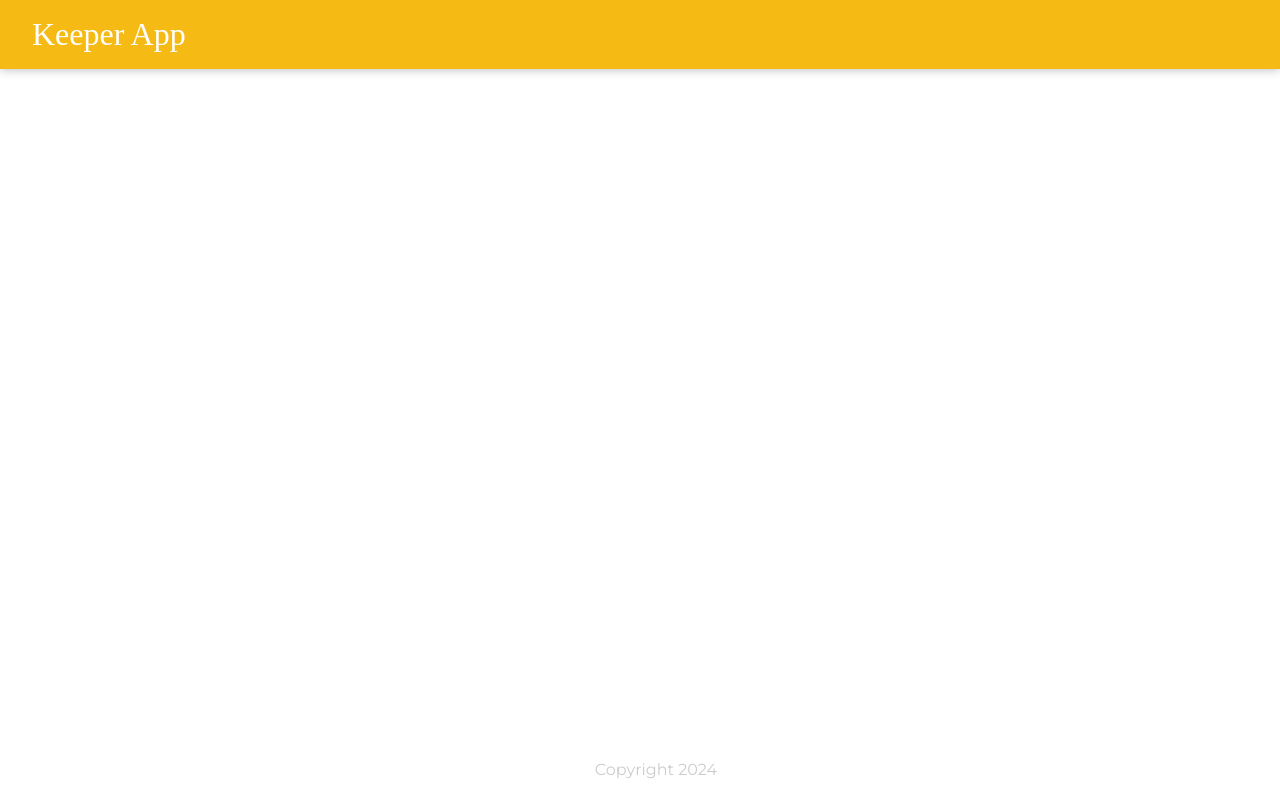
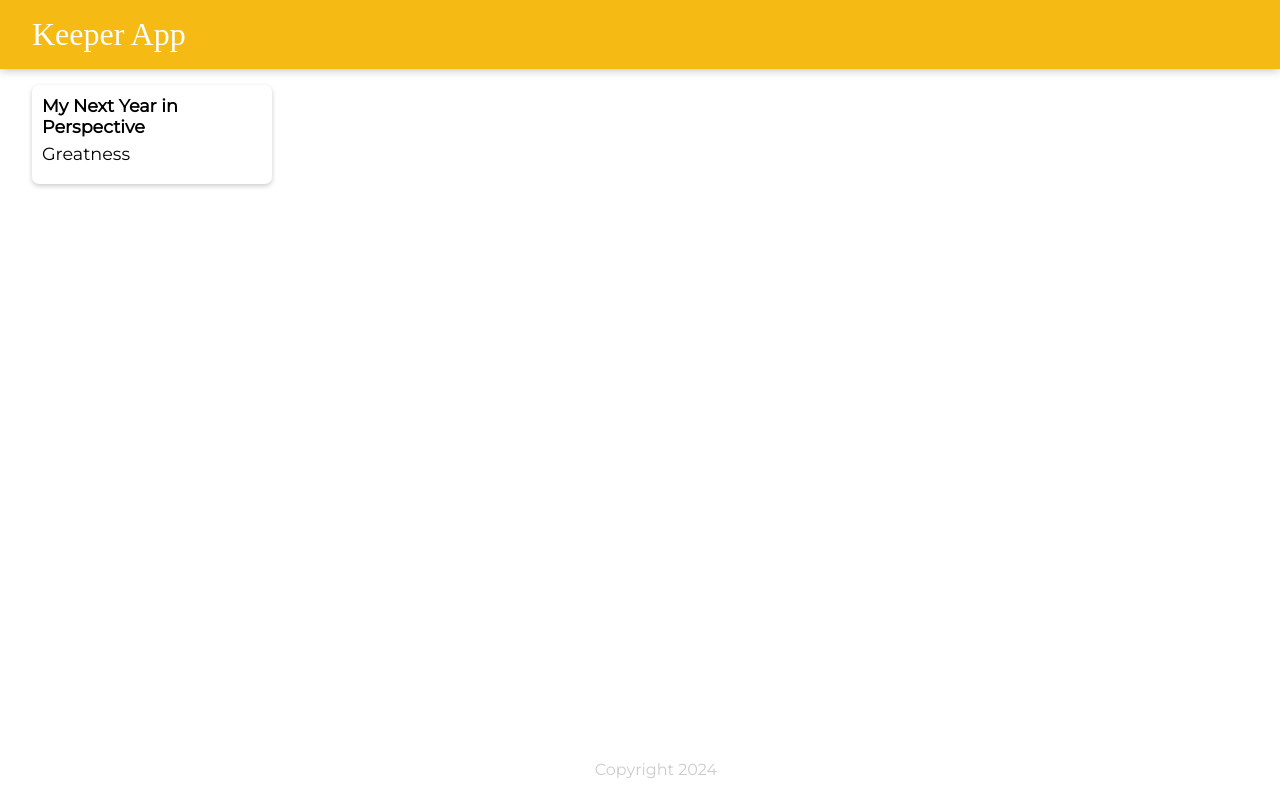
Before and after one commit to Mogle7Arkad/keeperAppUdemy, a React (Vite) app: page / in a window 1280 px wide. Built offline with nearby package versions, Linux system fonts and the light colour scheme; a web font is replaced by a local one.

Commit message:
create the note compnent and export it to the app component

```diff
--- a/src/App.jsx
+++ b/src/App.jsx
@@ -2,10 +2,12 @@ import React from "react";
 import ReactDom from "react-dom"
 import Header from "./Header";
 import Footer from "./Footer";
+import Note from "./Note";
 
 function App(){
     return <div className="body">
         <Header />
+        <Note />
         <Footer />
     </div>
 }
--- /dev/null
+++ b/src/Note.jsx
@@ -0,0 +1,11 @@
+import React from "react";
+import ReactDom from "react-dom"
+
+function Note(){
+    return <div className="note">
+        <h1 className="title">My Next Year in Perspective</h1>
+        <p className="content">Greatness</p>
+    </div>
+}
+
+export default Note
```
